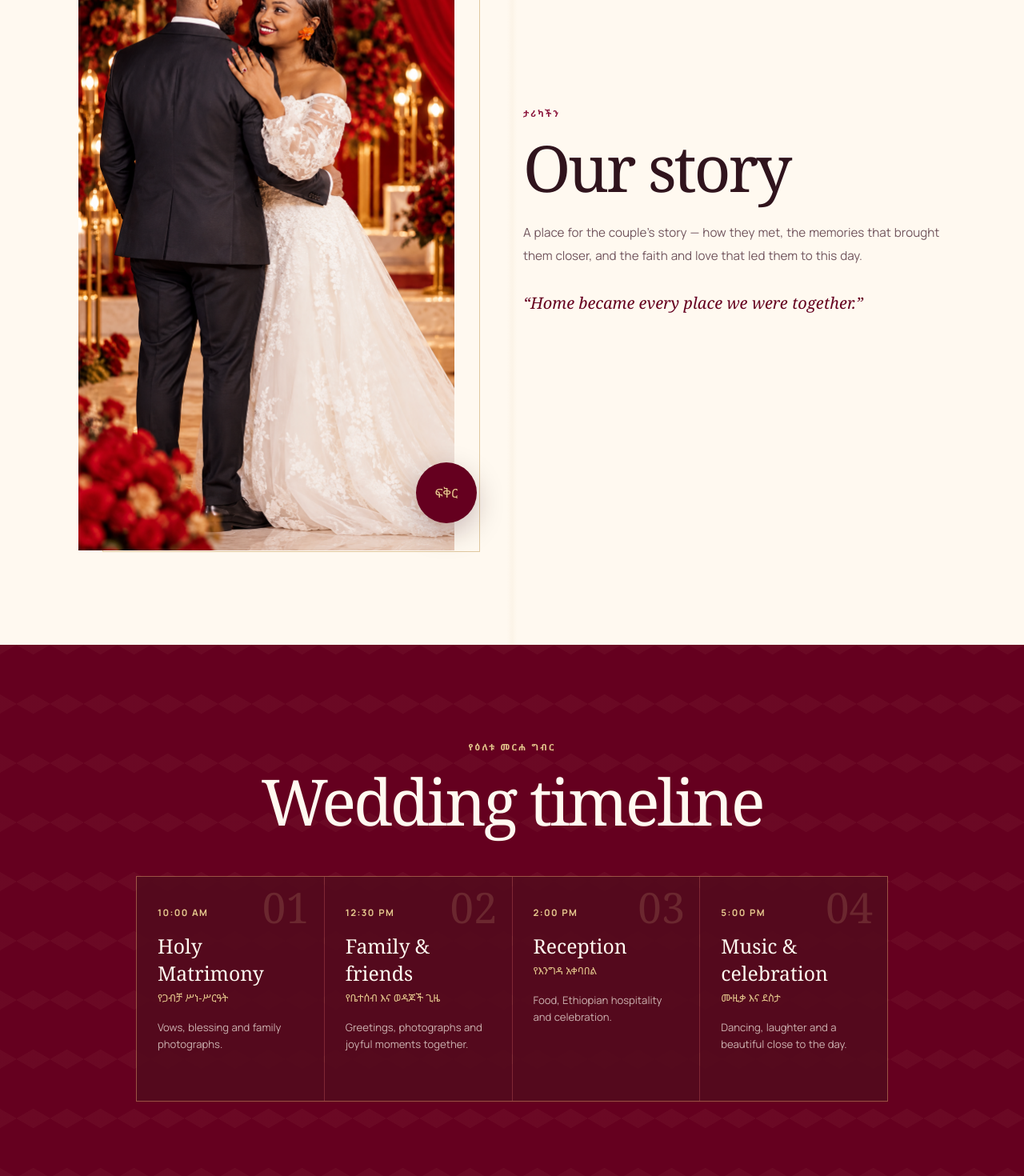
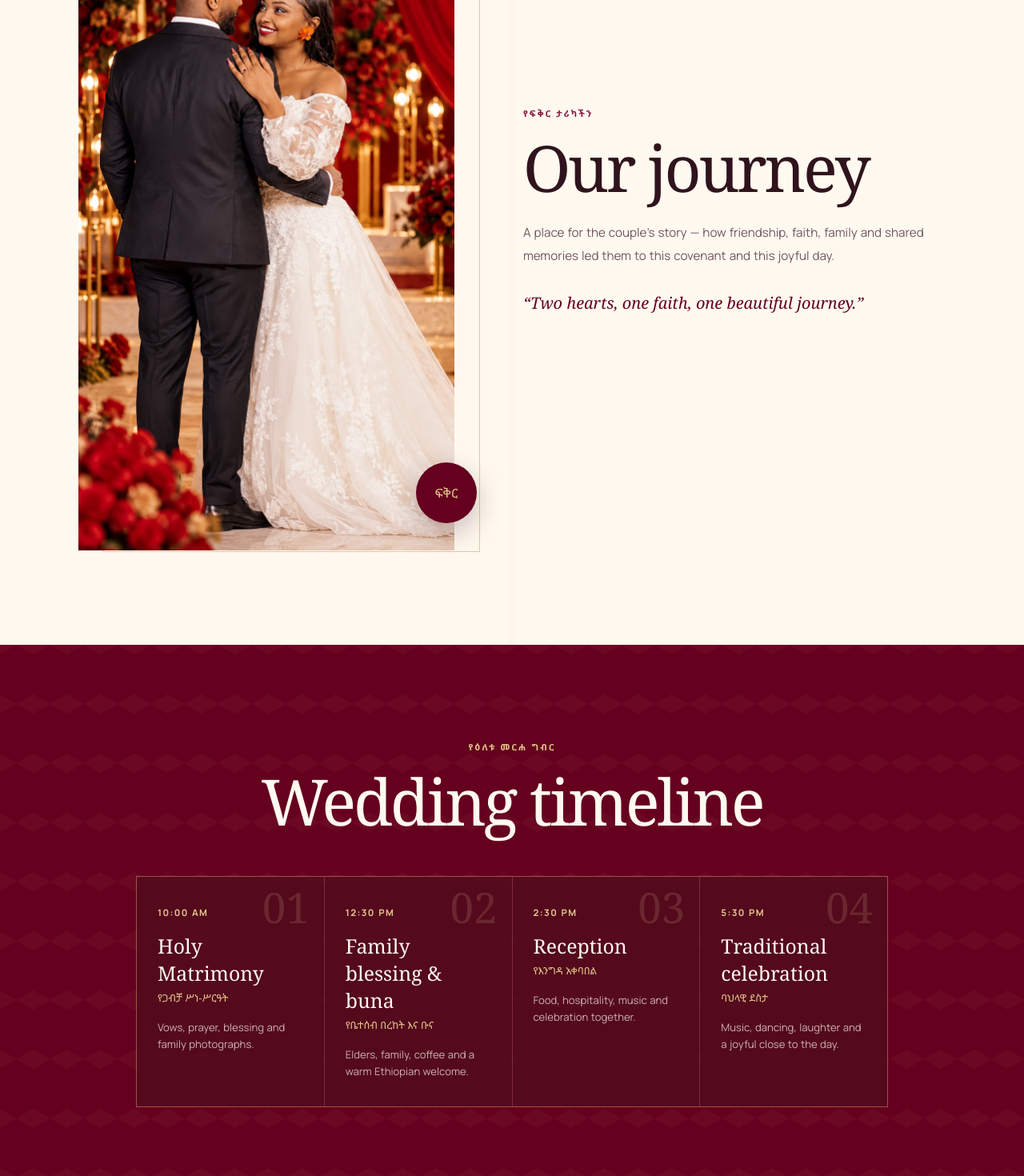
Before and after one commit to yohannesmulugeta/wedding-card, a React (Vite) app: page / in a window 1280 px wide. Shown: the part 2520-3990 px from the top of the page at 80% size. Built offline with nearby package versions, Linux system fonts and the light colour scheme.

Commit message:
Add Ethiopian cultural wedding flow

```diff
--- a/src/content.js
+++ b/src/content.js
@@ -31,12 +31,39 @@ export const wedding = {
   },
 
   story: {
-    heading: "Our story",
-    headingAm: "ታሪካችን",
+    heading: "Our journey",
+    headingAm: "የፍቅር ታሪካችን",
     body:
-      "A place for the couple’s story — how they met, the memories that brought them closer, and the faith and love that led them to this day.",
-    quote: "Home became every place we were together.",
+      "A place for the couple’s story — how friendship, faith, family and shared memories led them to this covenant and this joyful day.",
+    quote: "Two hearts, one faith, one beautiful journey.",
     image: "/wedding-card/images/wedding-story.png",
+  },
+
+  culture: {
+    heading: "Our culture, our joy",
+    headingAm: "ባህላችን ደስታችን",
+    intro:
+      "We celebrate not only a marriage, but also family, faith, hospitality and the traditions that shaped us.",
+    moments: [
+      {
+        title: "Family blessing",
+        titleAm: "የቤተሰብ በረከት",
+        body:
+          "A quiet moment for parents and elders to pray, bless and speak life over the new home.",
+      },
+      {
+        title: "Coffee ceremony",
+        titleAm: "የቡና ሥነ-ሥርዓት",
+        body:
+          "Buna, conversation and hospitality — a warm Ethiopian welcome shared with family and guests.",
+      },
+      {
+        title: "Traditional entrance",
+        titleAm: "ባህላዊ መግቢያ",
+        body:
+          "Music, ululation and a joyful entrance that celebrates heritage before the reception continues.",
+      },
+    ],
   },
 
   events: [
@@ -44,25 +71,25 @@ export const wedding = {
       time: "10:00 AM",
       title: "Holy Matrimony",
       titleAm: "የጋብቻ ሥነ-ሥርዓት",
-      description: "Vows, blessing and family photographs.",
+      description: "Vows, prayer, blessing and family photographs.",
     },
     {
       time: "12:30 PM",
-      title: "Family & friends",
-      titleAm: "የቤተሰብ እና ወዳጆች ጊዜ",
-      description: "Greetings, photographs and joyful moments together.",
+      title: "Family blessing & buna",
+      titleAm: "የቤተሰብ በረከት እና ቡና",
+      description: "Elders, family, coffee and a warm Ethiopian welcome.",
     },
     {
-      time: "2:00 PM",
+      time: "2:30 PM",
       title: "Reception",
       titleAm: "የእንግዳ አቀባበል",
-      description: "Food, Ethiopian hospitality and celebration.",
+      description: "Food, hospitality, music and celebration together.",
     },
     {
-      time: "5:00 PM",
-      title: "Music & celebration",
-      titleAm: "ሙዚቃ እና ደስታ",
-      description: "Dancing, laughter and a beautiful close to the day.",
+      time: "5:30 PM",
+      title: "Traditional celebration",
+      titleAm: "ባህላዊ ደስታ",
+      description: "Music, dancing, laughter and a joyful close to the day.",
     },
   ],
 
@@ -73,22 +100,11 @@ export const wedding = {
     mapUrl: "",
   },
 
-  dressCode: {
-    body:
-      "Elegant Ethiopian formal or classic evening attire. The final dress guidance can be customized for the couple.",
-    colors: [
-      { label: "Burgundy", color: "#65001f" },
-      { label: "Forest", color: "#243f32" },
-      { label: "Soft gold", color: "#c9a260" },
-      { label: "Warm sand", color: "#d8c7ae" },
-    ],
-  },
-
   details: [
     {
       icon: "✦",
       title: "Your presence",
-      body: "Your prayers and presence are already a meaningful gift to the couple.",
+      body: "Your prayers, blessing and presence are already a meaningful gift to the couple.",
     },
     {
       icon: "☎",
```
